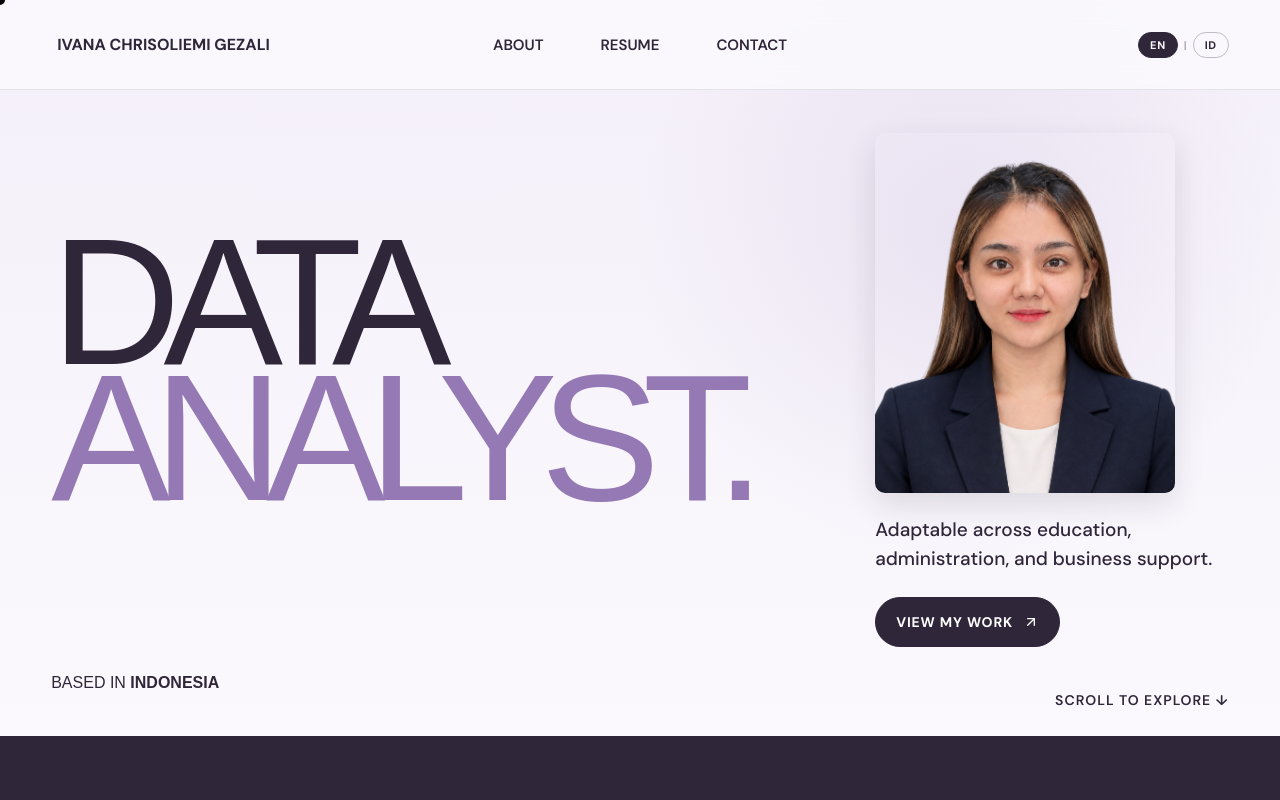
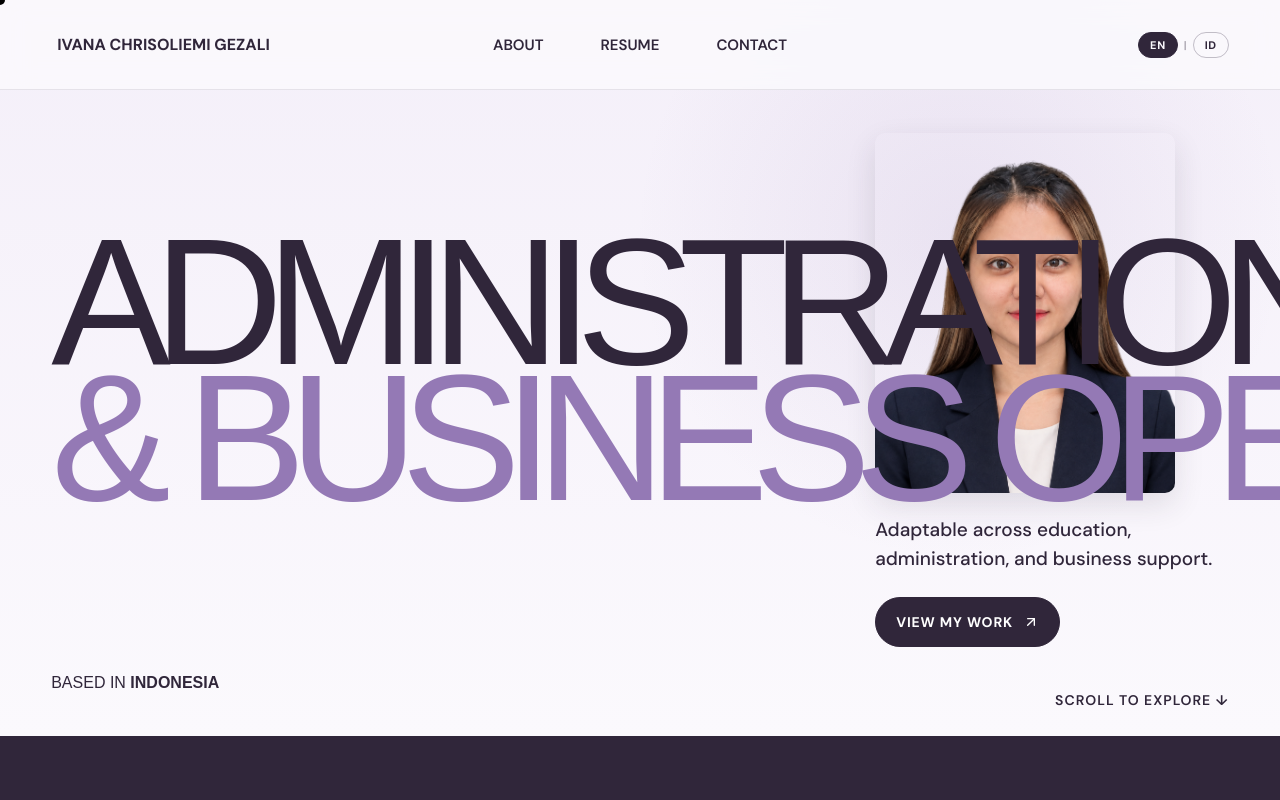
Before and after one commit to Emmy-Analytics/portfolio-ivana, a React (Vite) app: page / in a window 1280 px wide. Shown: the top 800 px of the page. Built offline with nearby package versions, Linux system fonts and the light colour scheme.

Commit message:
add details

```diff
--- a/src/main.jsx
+++ b/src/main.jsx
@@ -190,8 +190,8 @@ const T = {
   en: {
     nav: { about: "ABOUT", resume: "RESUME", contact: "CONTACT" },
     hero: {
-      l1: "DATA",
-      l2: "ANALYST.",
+      l1: "ADMINISTRATION",
+      l2: "& BUSINESS OPERATIONS.",
       desc: "Adaptable across education, administration, and business support.",
       cta: "VIEW MY WORK",
       based: "BASED IN",
@@ -287,8 +287,8 @@ const T = {
   id: {
     nav: { about: "TENTANG SAYA", resume: "RESUME", contact: "KONTAK" },
     hero: {
-      l1: "ANALIS",
-      l2: "DATA.",
+      l1: "ADMINISTRASI",
+      l2: "& OPERASIONAL BISNIS.",
       desc: "Adaptif di bidang pendidikan, administrasi, dan dukungan bisnis.",
       cta: "LIHAT PENGALAMAN SAYA",
       based: "BERDOMISILI DI",
```
